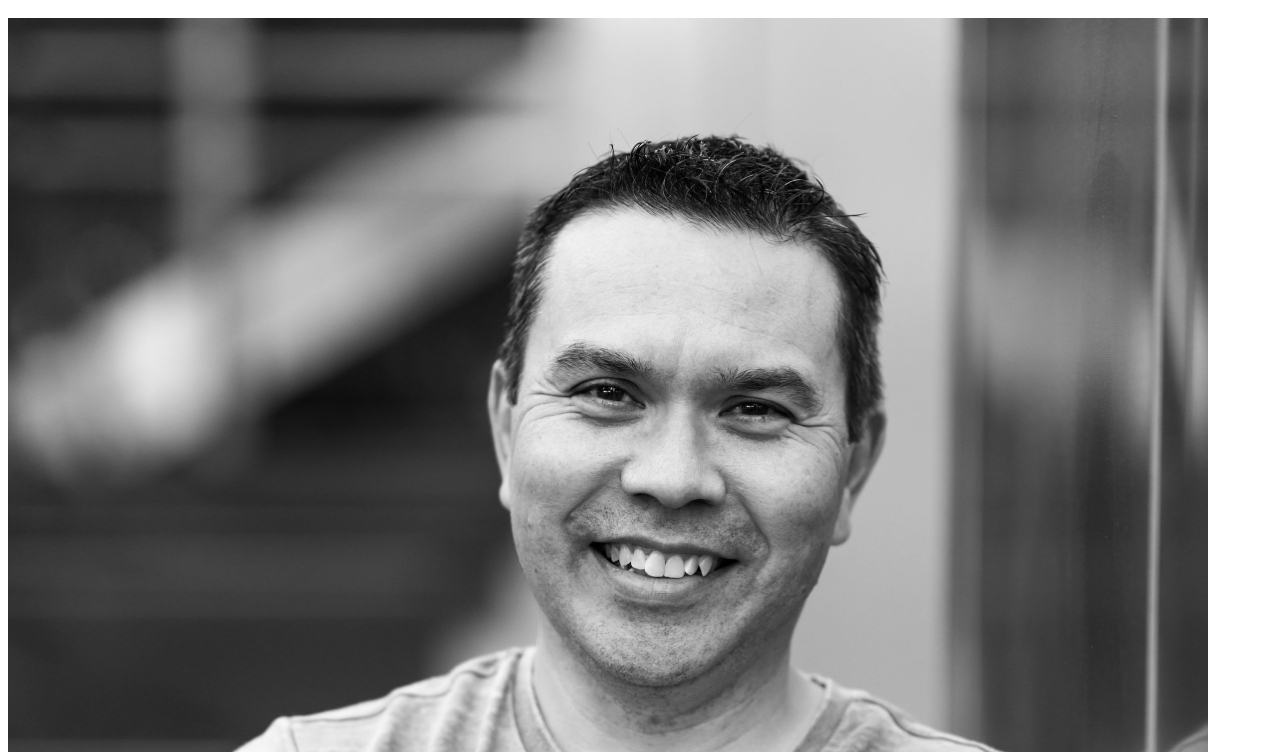
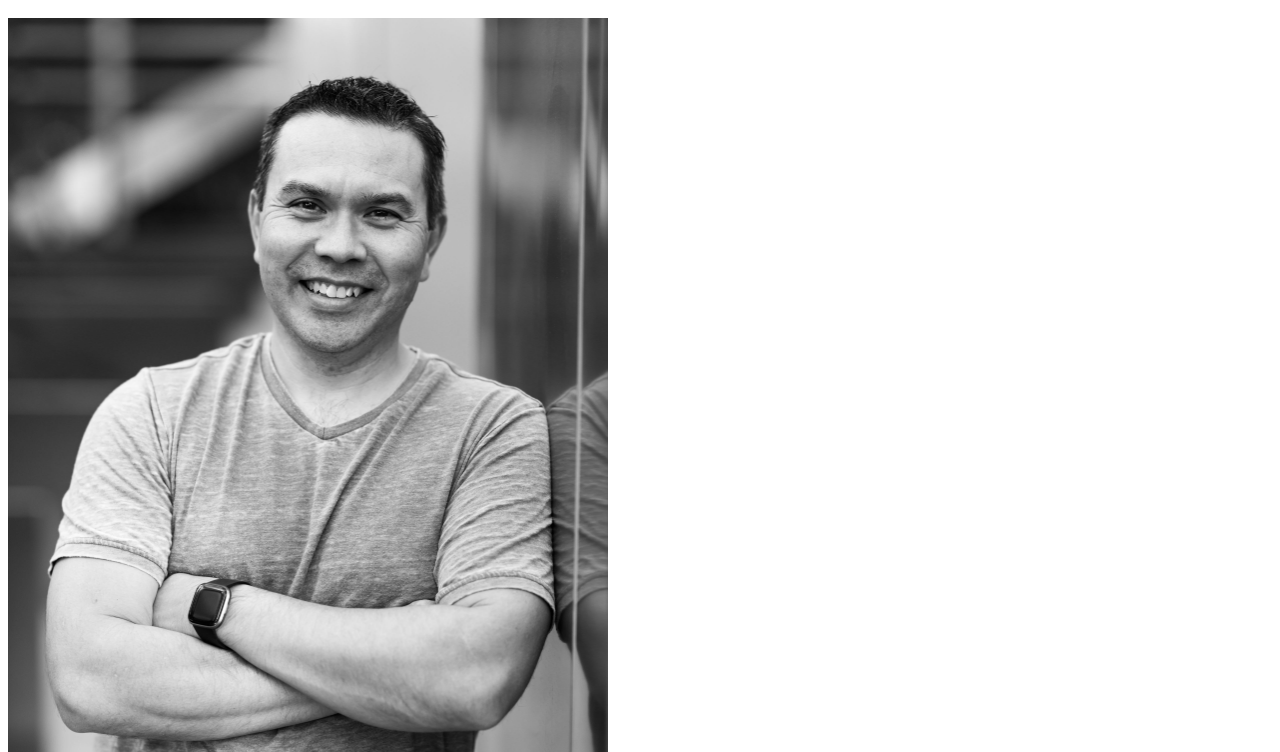
Before and after one commit to tygarmon/tygarmon.github.io, a plain HTML site: page index.html in a window 1280 px wide. Shown: the part 48-800 px from the top of the page. Drawn offline with Linux system fonts and the light colour scheme.

Commit message:
Update index.html

```diff
--- a/index.html
+++ b/index.html
@@ -1,4 +1,4 @@
 <html>
   <h1>Ty's Portfolio</h1>
-  <img src="./bio-pic.jpg" width="1200" height="1800" />
+  <img src="./bio-pic.jpg" width="600" height="900" />
 </html>
```
